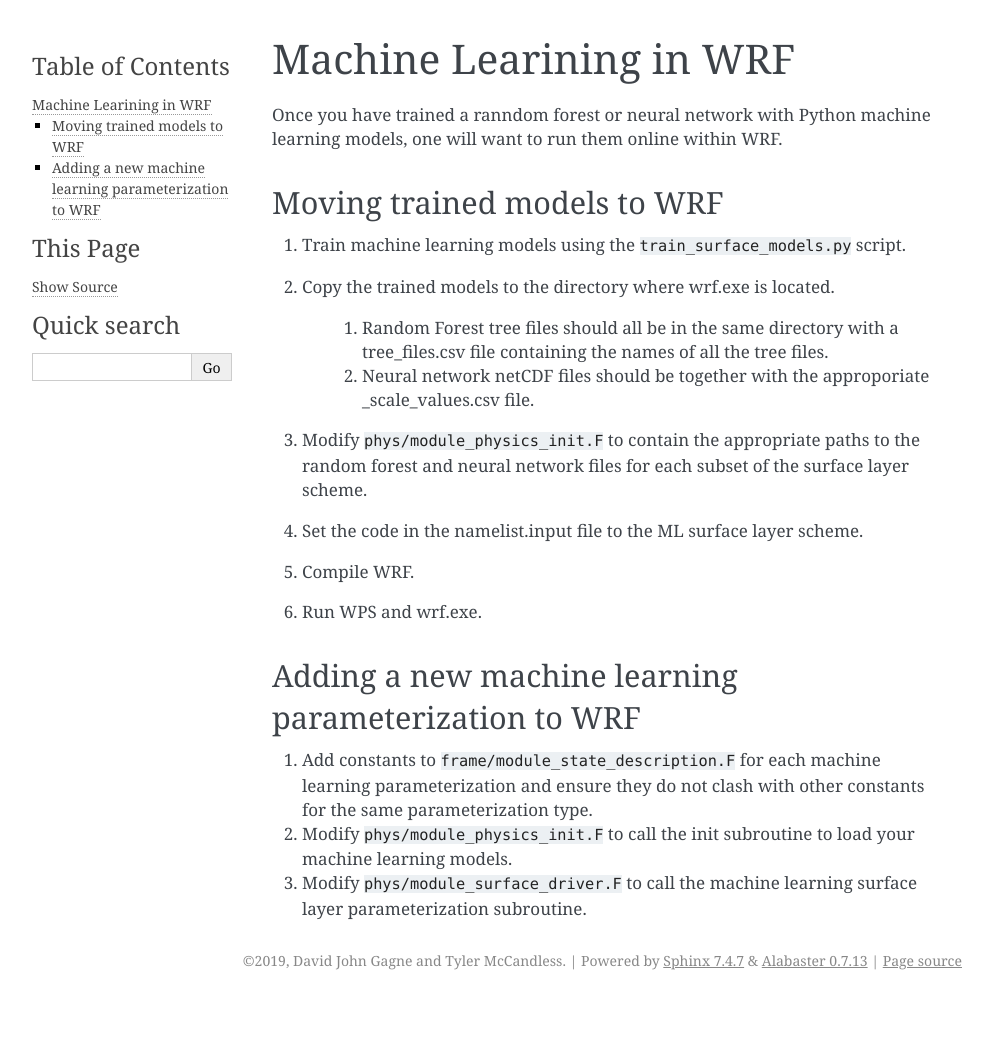
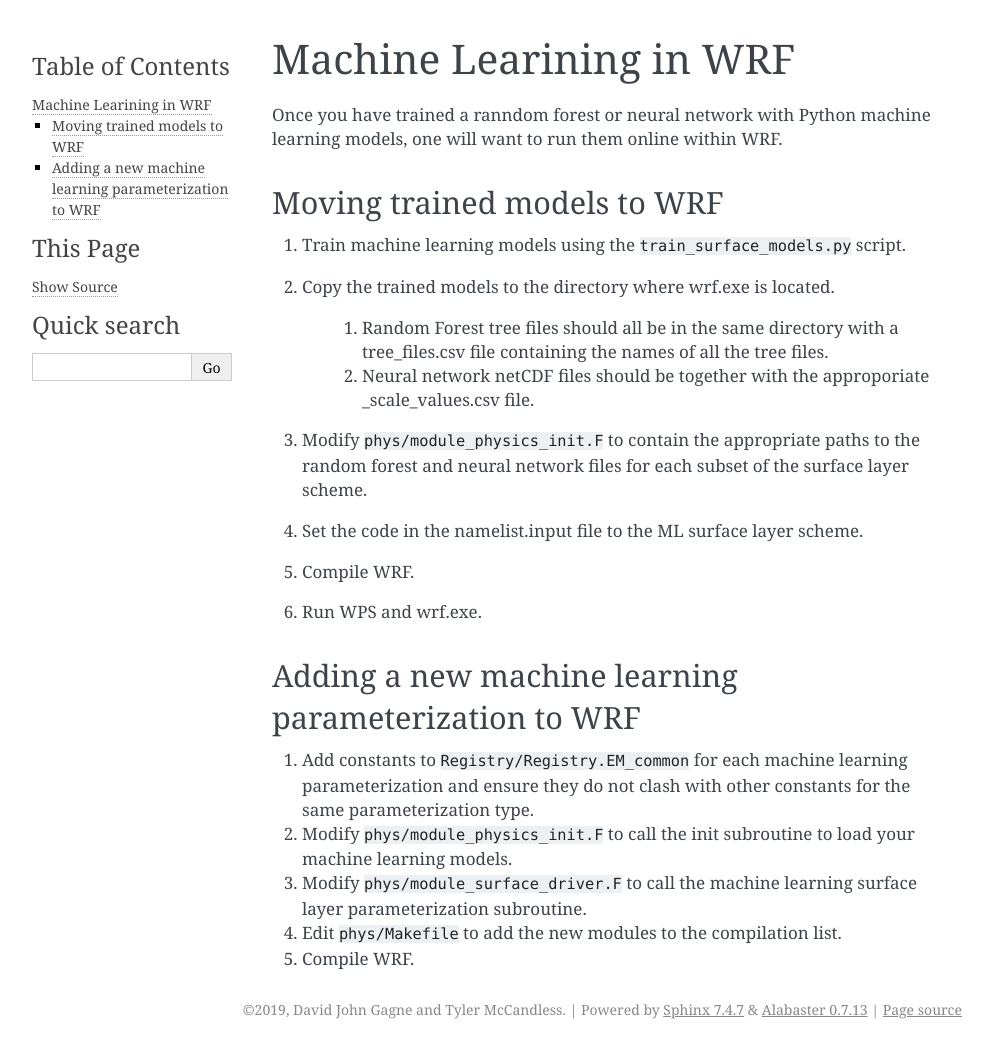
Before and after one commit to NCAR/mlsurfacelayer, a Sphinx documentation site: the page built from doc/source/wrf.rst, in a window 1280 px wide. Shown: the whole page, without its empty margins (148-1141 px from the left). Built offline with Sphinx 7.4.7, drawn with Linux system fonts in a browser that asks for light colours; before the commit the page ends 1000 px from its top, so only the background shows below that.

```diff
--- a/doc/source/wrf.rst
+++ b/doc/source/wrf.rst
@@ -22,7 +22,9 @@
 
 Adding a new machine learning parameterization to WRF
 =====================================================
-#. Add constants to :code:`frame/module_state_description.F` for each machine learning parameterization and ensure
+#. Add constants to :code:`Registry/Registry.EM_common` for each machine learning parameterization and ensure
    they do not clash with other constants for the same parameterization type.
 #. Modify :code:`phys/module_physics_init.F` to call the init subroutine to load your machine learning models.
 #. Modify :code:`phys/module_surface_driver.F` to call the machine learning surface layer parameterization subroutine.
+#. Edit :code:`phys/Makefile` to add the new modules to the compilation list.
+#. Compile WRF.
```
Also changed, not shown: 2 other files.
